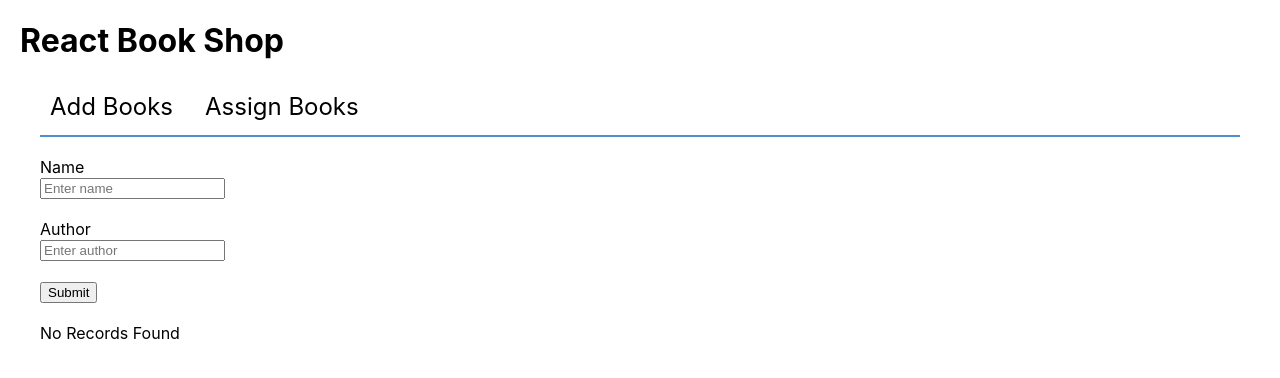
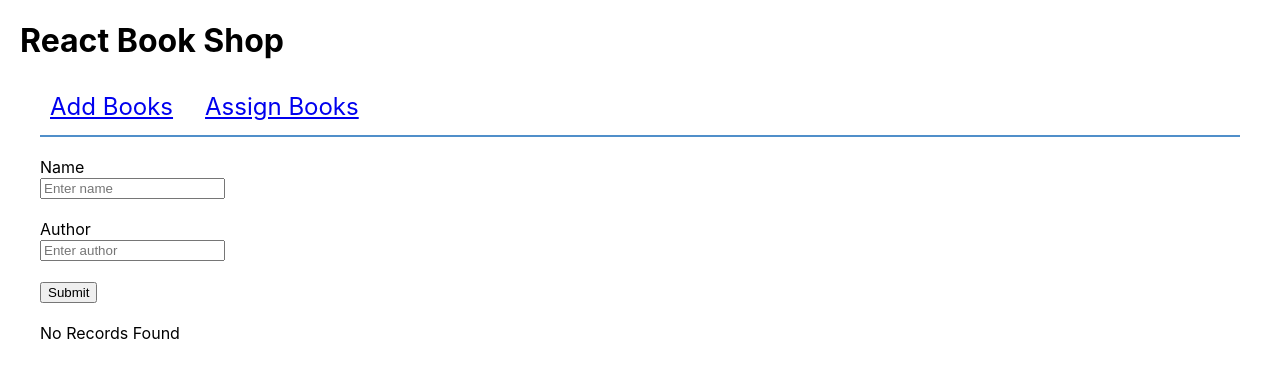
Before and after one commit to smreeti/react-book-shop, a React app: page / in a window 1280 px wide. Shown: the top 378 px of the page. Built offline with nearby package versions, Linux system fonts and the light colour scheme.

Commit message:
add navbar dynamically..

```diff
--- a/src/components/App.js
+++ b/src/components/App.js
@@ -58,7 +58,7 @@ class App extends React.Component {
                     deleteBook={this.deleteBook}
                 />;
             case  1:
-                return <AssignBooksNav/>
+                return <AssignBooksNav/>;
             default:
         }
     };
@@ -222,9 +222,7 @@ class App extends React.Component {
                 <Header/>
 
                 <div className="App">
-                    <Nav
-                        activeTab={this.state.activeTab}
-                        handleTabChange={this.handleTabChange}
+                    <Nav handleTabChange={this.handleTabChange}
                     />
                     <main className="App-content">
                         {this.renderContent()}
--- a/src/components/Nav.js
+++ b/src/components/Nav.js
@@ -1,19 +1,18 @@
 import React from 'react'
 
-const Nav = ({activeTab, handleTabChange}) => {
+const Nav = ({handleTabChange}) => {
     return (
         <nav className="App-nav">
             <ul>
                 <li className="App-nav-item">
-                    {/* eslint-disable-next-line jsx-a11y/anchor-is-valid */}
-                    <a onClick={() => handleTabChange(0)}>Add Books</a>
+                    <a href="/#" onClick={() => handleTabChange(0)}>Add Books </a>
                 </li>
                 <li className="App-nav-item">
-                    <a onClick={() => handleTabChange(1)}>Assign Books</a>
+                    <a href="/#" onClick={() => handleTabChange(1)}>Assign Books</a>
                 </li>
             </ul>
         </nav>
     )
 };
 
-export default Nav;
+export default Nav
```
